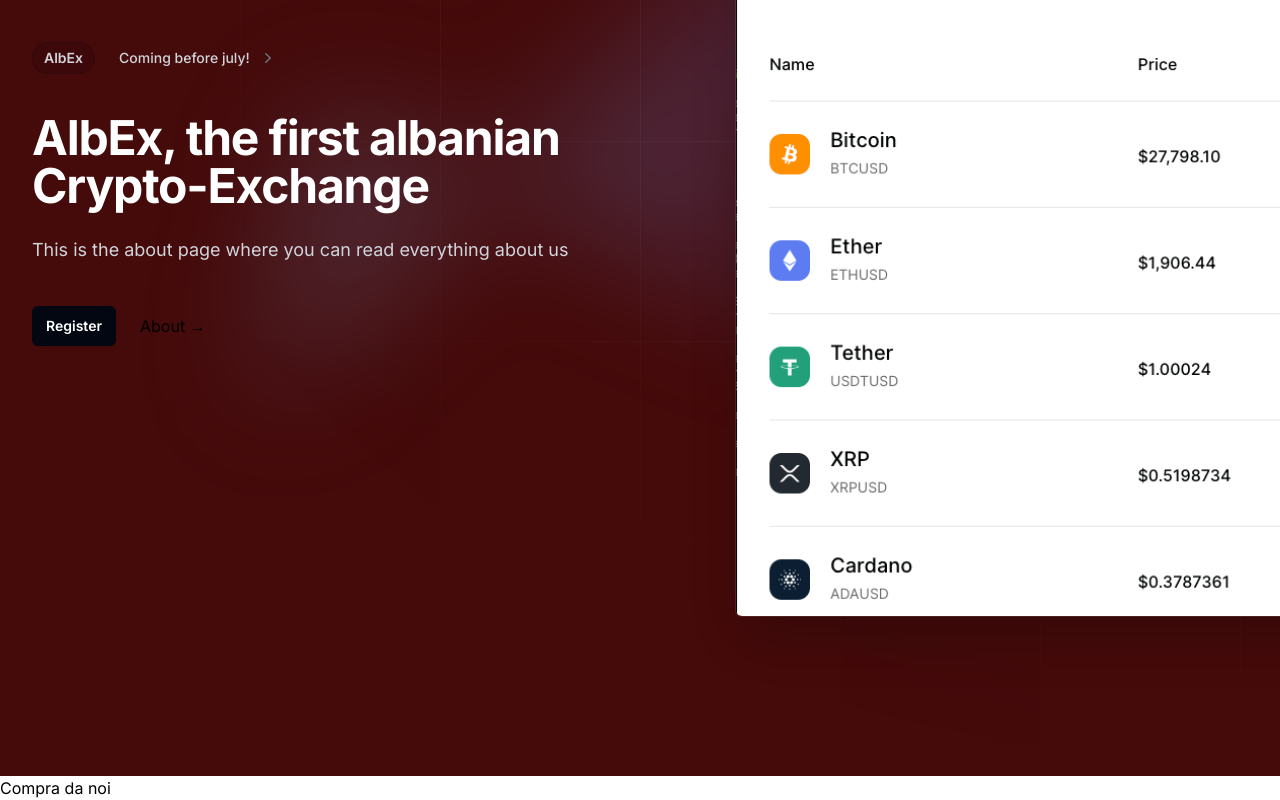
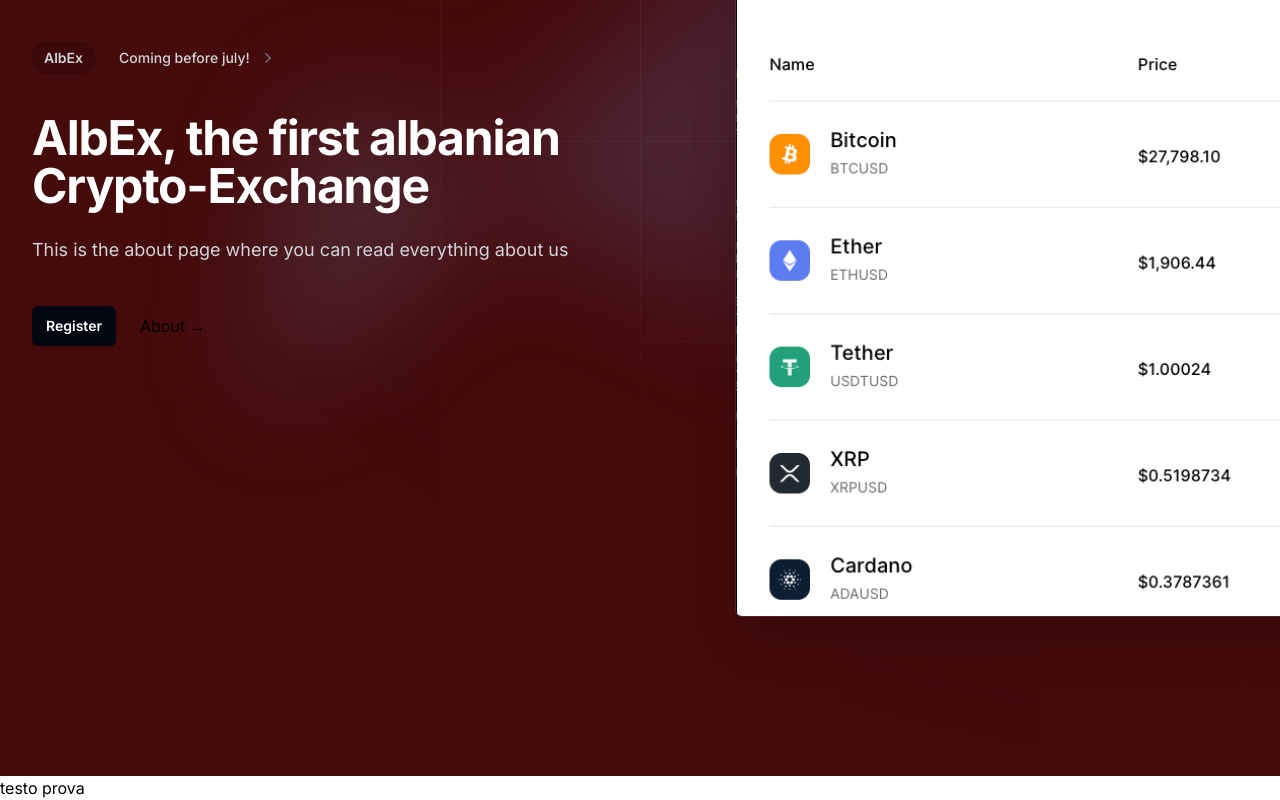
Before and after one commit to bl4ck3agl3/my-app, a Next.js app: page /about in a window 1280 px wide. Shown: the part 258-1058 px from the top of the page. Built offline with nearby package versions, Linux system fonts and the light colour scheme.

Commit message:
Update page.tsx

```diff
--- a/app/about/page.tsx
+++ b/app/about/page.tsx
@@ -4,7 +4,7 @@
     return (
         <>
             <About />
-            <div>Compra da noi</div>
+            <div>testo prova</div>
         </>
     );
 }
```
